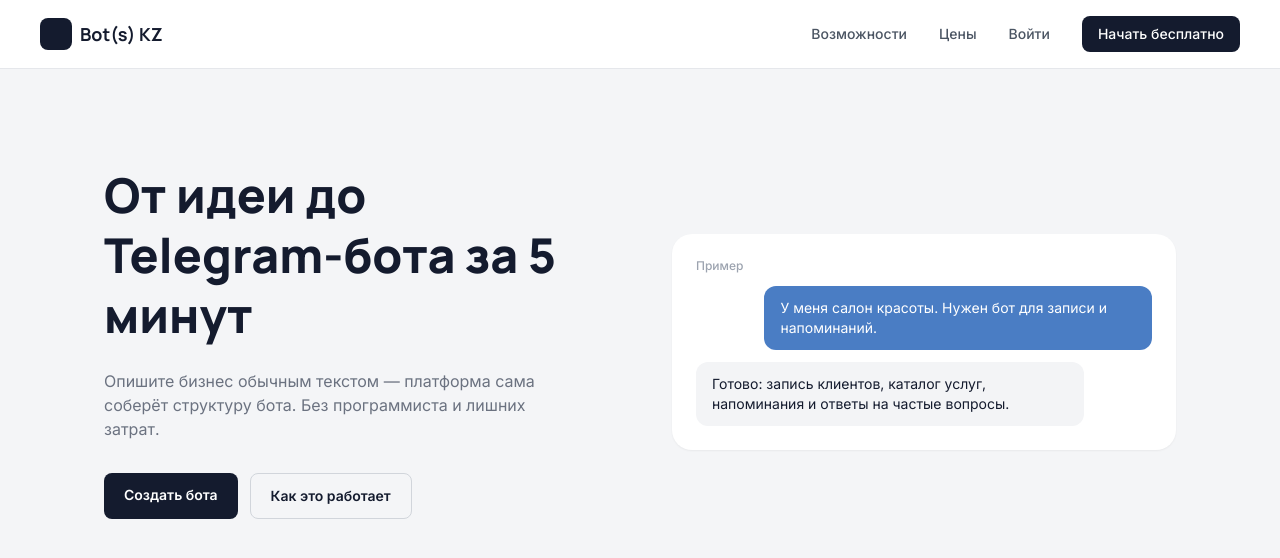
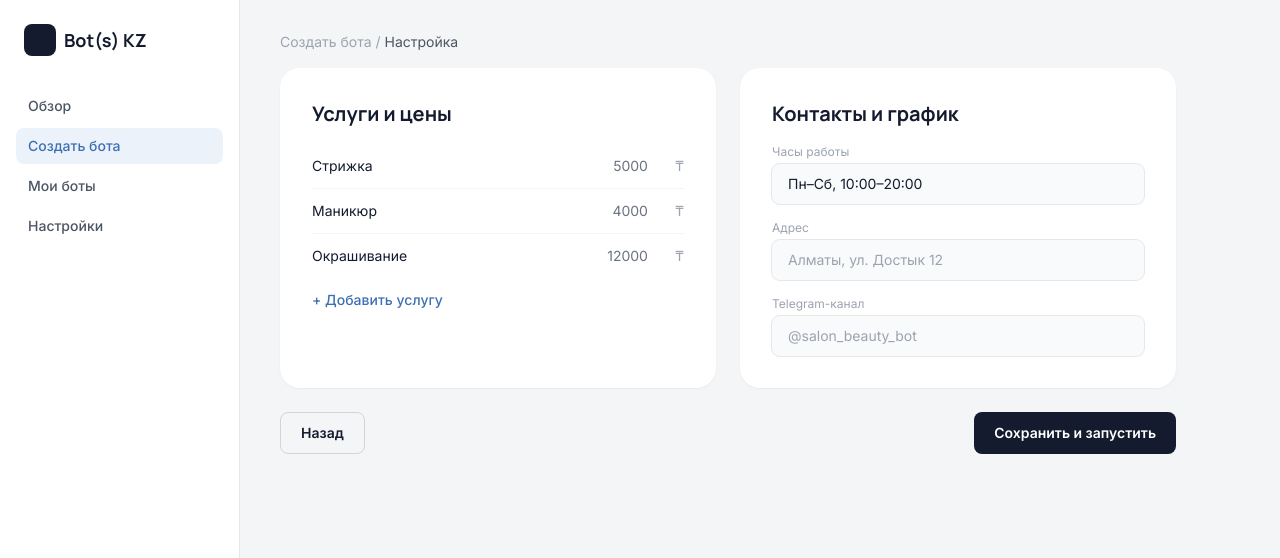
Before and after one commit to Just2Alim/Bot-s, a React (Vite) app: page /create/setup in a window 1280 px wide. Before the commit this address led to /. Shown: the top 558 px of the page. Built offline with nearby package versions, Linux system fonts and the light colour scheme.

Commit message:
add setup part

```diff
--- a/src/App.jsx
+++ b/src/App.jsx
@@ -4,6 +4,7 @@ import AppLayout from "./layouts/AppLayout.jsx";
 import Overview from "./pages/Overview.jsx";
 import CreateBotDescribe from "./pages/CreateBotDescribe.jsx";
 import CreateBotStructure from "./pages/CreateBotStructure.jsx";
+import CreateBotSetup from "./pages/CreateBotSetup.jsx";
 
 export default function App() {
   return (
@@ -15,6 +16,7 @@ export default function App() {
         <Route path="/create" element={<Navigate to="/create/describe" replace />} />
         <Route path="/create/describe" element={<CreateBotDescribe />} />
         <Route path="/create/structure" element={<CreateBotStructure />} />
+        <Route path="/create/setup" element={<CreateBotSetup />} />
       </Route>
 
       <Route path="*" element={<Navigate to="/" replace />} />
--- /dev/null
+++ b/src/pages/CreateBotSetup.jsx
@@ -0,0 +1,124 @@
+import { useNavigate } from "react-router-dom";
+import { useCreateBot } from "../context/CreateBotContext.jsx";
+
+export default function CreateBotSetup() {
+  const navigate = useNavigate();
+  const { services, setServices, contacts, setContacts } = useCreateBot();
+
+  function updateService(index, field, value) {
+    setServices((prev) =>
+      prev.map((s, i) => (i === index ? { ...s, [field]: value } : s))
+    );
+  }
+
+  function addService() {
+    setServices((prev) => [...prev, { name: "Новая услуга", price: 0 }]);
+  }
+
+  function updateContact(field, value) {
+    setContacts((prev) => ({ ...prev, [field]: value }));
+  }
+
+  function handleLaunch() {
+    navigate("/bots");
+  }
+
+  return (
+    <div>
+      <p className="mb-4 text-sm text-gray-400">
+        Создать бота / <span className="text-gray-600">Настройка</span>
+      </p>
+
+      <div className="grid max-w-4xl grid-cols-1 gap-6 md:grid-cols-2">
+        <div className="rounded-xl2 bg-white p-8 shadow-sm">
+          <h2 className="font-display text-xl font-bold text-navy-950">
+            Услуги и цены
+          </h2>
+
+          <div className="mt-4 divide-y divide-gray-100">
+            {services.map((service, i) => (
+              <div key={i} className="flex items-center gap-3 py-3">
+                <input
+                  value={service.name}
+                  onChange={(e) => updateService(i, "name", e.target.value)}
+                  className="flex-1 bg-transparent text-sm text-navy-950 outline-none"
+                />
+                <input
+                  type="number"
+                  value={service.price}
+                  onChange={(e) =>
+                    updateService(i, "price", Number(e.target.value))
+                  }
+                  className="w-24 bg-transparent text-right text-sm text-gray-500 outline-none"
+                />
+                <span className="text-sm text-gray-400">₸</span>
+              </div>
+            ))}
+          </div>
+
+          <button
+            onClick={addService}
+            className="mt-3 text-sm font-medium text-accent-600 hover:underline"
+          >
+            + Добавить услугу
+          </button>
+        </div>
+
+        <div className="rounded-xl2 bg-white p-8 shadow-sm">
+          <h2 className="font-display text-xl font-bold text-navy-950">
+            Контакты и график
+          </h2>
+
+          <div className="mt-4 flex flex-col gap-4">
+            <Field
+              label="Часы работы"
+              value={contacts.hours}
+              onChange={(v) => updateContact("hours", v)}
+            />
+            <Field
+              label="Адрес"
+              value={contacts.address}
+              placeholder="Алматы, ул. Достык 12"
+              onChange={(v) => updateContact("address", v)}
+            />
+            <Field
+              label="Telegram-канал"
+              value={contacts.channel}
+              placeholder="@salon_beauty_bot"
+              onChange={(v) => updateContact("channel", v)}
+            />
+          </div>
+        </div>
+      </div>
+
+      <div className="mt-6 flex max-w-4xl justify-between">
+        <button
+          onClick={() => navigate("/create/structure")}
+          className="rounded-lg border border-gray-300 px-5 py-2.5 text-sm font-semibold text-navy-950 hover:bg-white"
+        >
+          Назад
+        </button>
+        <button
+          onClick={handleLaunch}
+          className="rounded-lg bg-navy-950 px-5 py-2.5 text-sm font-semibold text-white hover:bg-navy-900"
+        >
+          Сохранить и запустить
+        </button>
+      </div>
+    </div>
+  );
+}
+
+function Field({ label, value, onChange, placeholder }) {
+  return (
+    <label className="block">
+      <span className="mb-1 block text-xs text-gray-400">{label}</span>
+      <input
+        value={value}
+        placeholder={placeholder}
+        onChange={(e) => onChange(e.target.value)}
+        className="w-full rounded-lg bg-gray-50 px-4 py-2.5 text-sm text-navy-950 outline-none ring-1 ring-gray-200 focus:ring-accent-500"
+      />
+    </label>
+  );
+}
```
